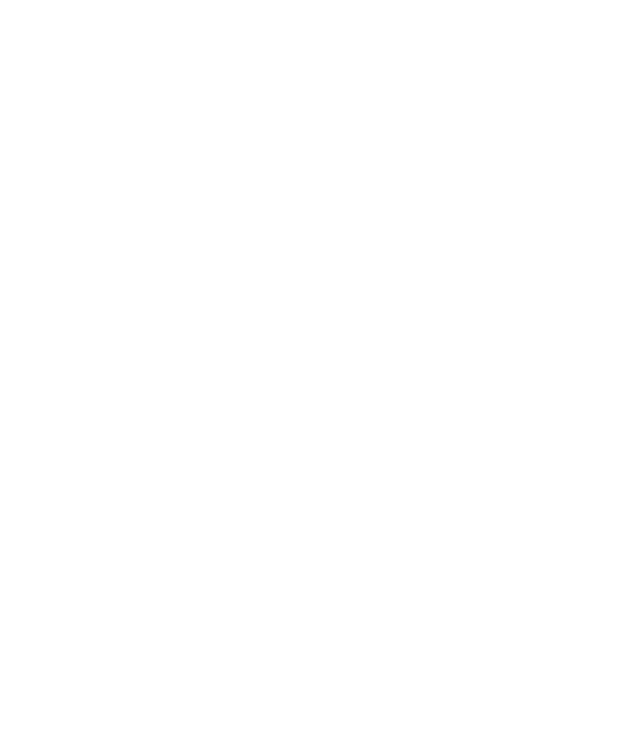
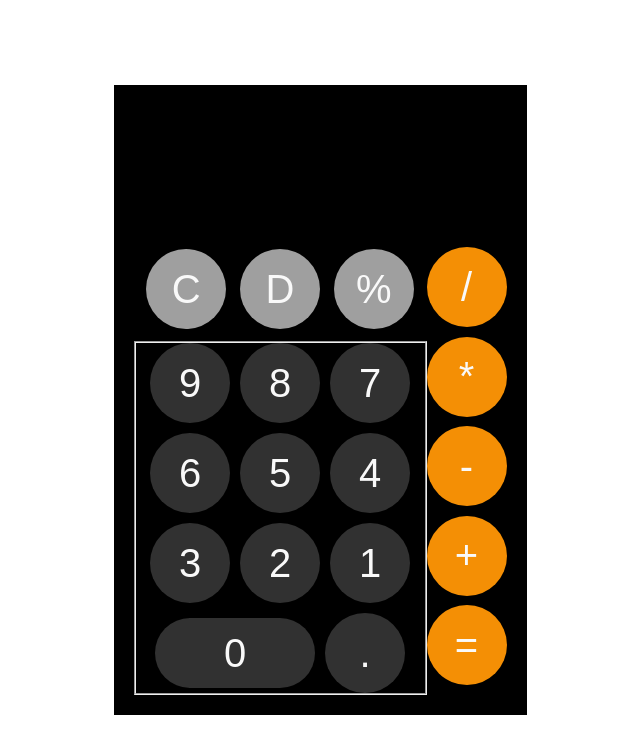
Before and after one commit to donizeti26/Calculadora, a plain HTML site: page index.html in a window 1280 px wide. Shown: the whole page, without its empty margins (320-960 px from the left). Drawn offline with Linux system fonts and the light colour scheme.

Commit message:
adicionando dispaly grid nas divs pais + adicinando display flex nos filhos + alinhando novamente os botoes com px

```diff
--- a/index.html
+++ b/index.html
@@ -7,8 +7,50 @@
     <link rel="stylesheet" href="style.css">
 </head>
 <body>
-    <div id="content">
+    <header>
+
+    </header>
+    <div id="calculater">
+
+        <div id="content">
+            <div id="visor">
+
+            </div>
+            <div id="operators-one">
+                <input type="button" name="nove" class="opt_one" id="limpar" value="C">
+                <input type="button" name="nove" class="opt_one" id="delet" value="D">
+                <input type="button" name="nove" class="opt_one" id="pct" value="%">
+
+            </div>
+            <div id="numbers">
+                <fieldset>
+                    <input type="button" class="num" name="number" id="nove" value="9">
+                    <input type="button" class="num" name="number" id="oito" value="8">
+                    <input type="button" class="num" name="number" id="sete" value="7">
+                    <input type="button" class="num" name="number" id="seis" value="6">
+                    <input type="button" class="num" name="number" id="cinco" value="5">
+                    <input type="button" class="num" name="number" id="quatro" value="4">
+                    <input type="button" class="num" name="number" id="tres" value="3">
+                    <input type="button" class="num" name="number" id="dois " value="2">
+                    <input type="button" class="num" name="number" id="um" value="1">
+                    <input type="button" class="num" name="number" id="zero" value="0">
+                    <input type="button" class="num" name="number" id="ponto" value=".">
+
+                    </fieldset>
+
+
+            </div>
+            <div id="operators-two">
+                <input type="button" class="opt_two"value="/">
+                <input type="button" class="opt_two" value="*">
+                <input type="button" class="opt_two"value="-">
+                <input type="button" class="opt_two" value="+">
+                <input type="button" class="opt_two"value="=">
+            </div>
+        </div>
 
     </div>
+
+    <script src="script.js"></script>
 </body>
 </html>
--- a/script.js
+++ b/script.js
@@ -0,0 +1,6 @@
+let num = document.querySelectorAll('.num')
+
+
+for(let c in num){
+    console.log(num[c])
+}
--- a/style.css
+++ b/style.css
@@ -0,0 +1,90 @@
+*, body{
+    margin:0;
+    padding: 0;
+    box-sizing: border-box;
+}
+
+#calculater{
+    display: flex;
+    align-items: center;
+    justify-content: center;
+    width: 100vw;
+    height: 100vh;
+}
+#content{
+
+    background-color:#000000 ;
+    color:#F9F9F9 ;
+    font-size: 40pt;
+
+}
+
+.num{
+    background-color: #313131;
+}
+
+.opt_two{
+    background-color: #F48F05;
+
+}
+.opt_one{
+    background-color: #9F9F9F;
+
+}
+
+.num, .opt_one, .opt_two{
+    border-style: none;
+    font-size: 30pt;
+    color: #F9F9F9;
+    width: 80px;
+    height: 80px;
+    border-radius: 50px;
+
+}
+#content {  display: grid;
+    grid-template-columns: 1fr 1.6fr 0.4fr;
+    grid-template-rows: 0.9fr 0.7fr 1.4fr 1fr;
+    gap: 0px 0px;
+    grid-auto-flow: row;
+    grid-template-areas:
+      "visor visor visor"
+      "operators-one operators-one operators-two"
+      "numbers numbers operators-two"
+      "numbers numbers operators-two";
+      width: 413px;
+      padding: 20px;
+}
+
+.visor { grid-area: visor; }
+
+#numbers {
+    grid-area: numbers;
+    text-align: center;
+    justify-content: space-evenly; }
+#operators-one {
+    grid-area:operators-one;
+    display: flex;
+    justify-content: space-evenly;
+    align-items: center;
+    gap: 1px;
+}
+#operators-two{
+grid-area: operators-two;
+display: flex;
+align-items: center;
+flex-direction: column;
+justify-content: space-evenly;
+}
+
+#numbers fieldset{
+    display: flex;
+    justify-content: center;
+    align-items: center;
+    flex-wrap: wrap;
+    gap: 10px;
+
+}
+#zero{
+    width: 160px;
+    height: 70px;
+}
```
